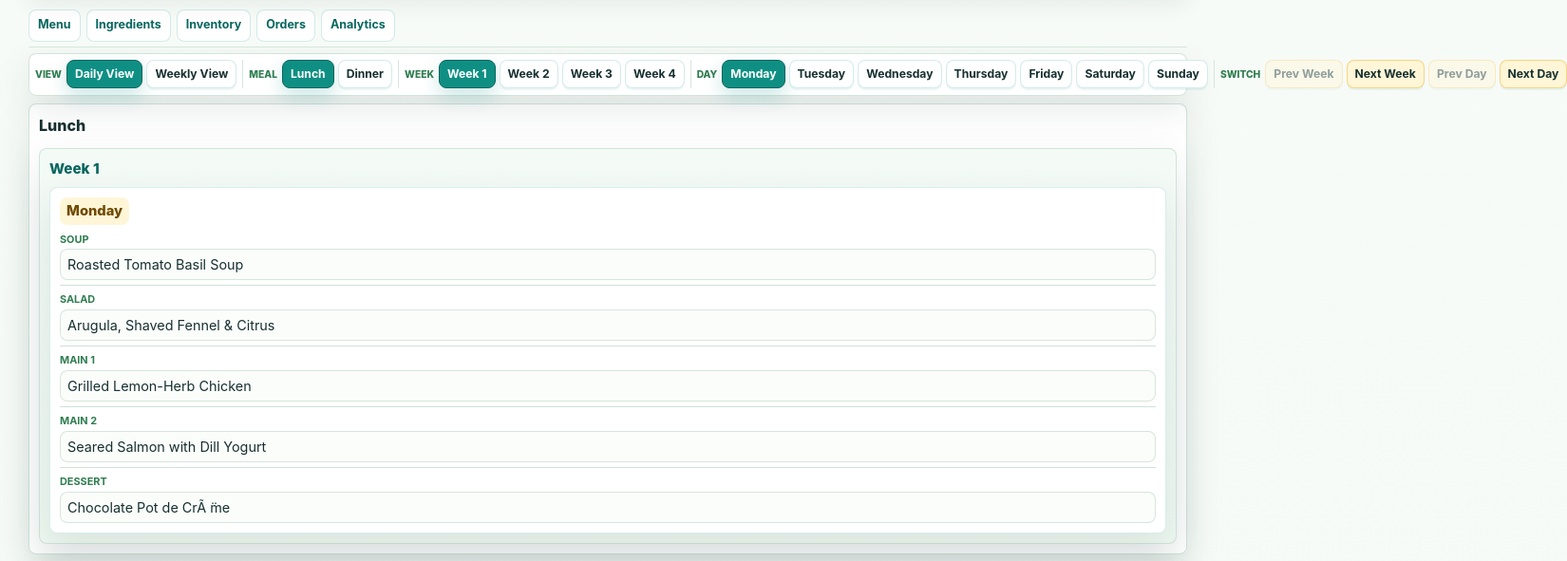
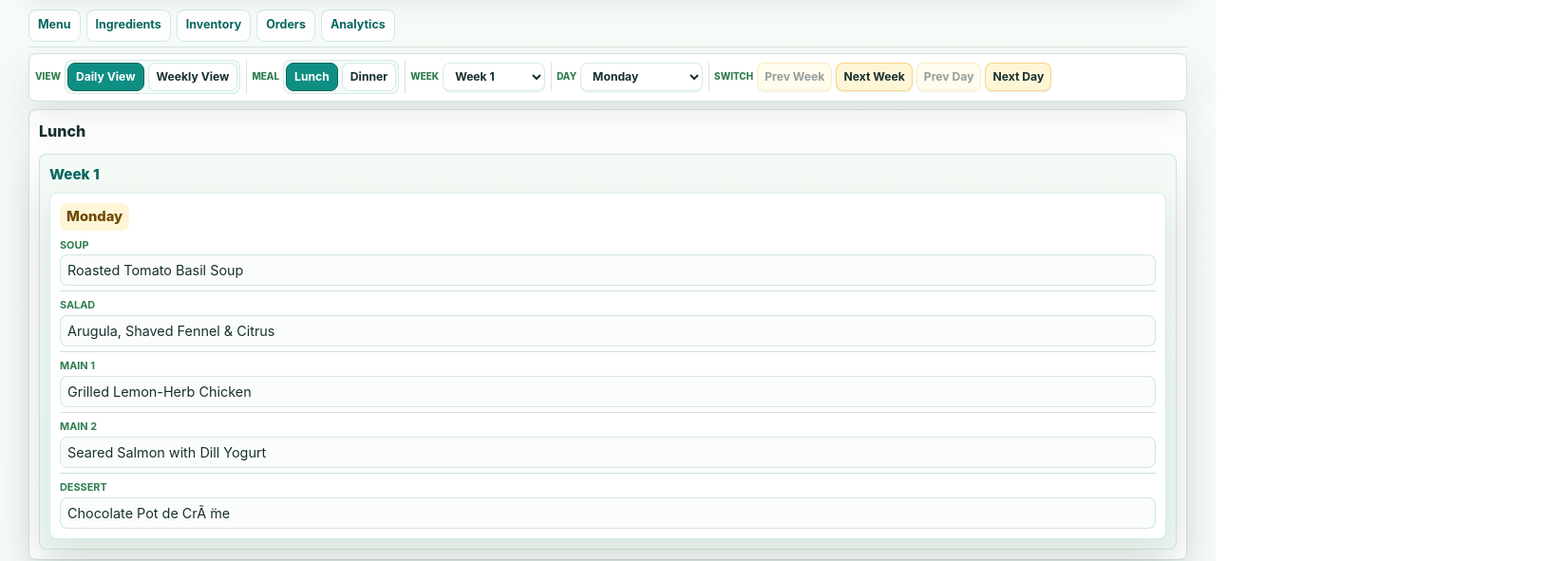
Before and after one commit to Carlosrosado13/Chef-Dashboard-Summer, a website with bundled scripts: page index.html in a window 1280 px wide. Shown: the part 139-730 px from the top of the page at 95% size, 1650 px wide, since content can reach past the window. Built offline with nearby package versions, Linux system fonts and the light colour scheme.

Commit message:
dashboard layout to follow the compact operational UX style of the original winter dashboard.

```diff
--- a/css/styles.css
+++ b/css/styles.css
@@ -2011,6 +2011,19 @@
   box-shadow: 0 8px 20px rgba(15, 143, 131, 0.22);
 }
 
+#view-filter,
+#meal-filter {
+  padding: 2px;
+  border: 1px solid rgba(15, 143, 131, 0.14);
+  border-radius: 8px;
+  background: #f4fbf6;
+}
+
+#view-filter .filter-button,
+#meal-filter .filter-button {
+  box-shadow: none;
+}
+
 .dashboard-controls .quick-switch-group .filter-button {
   border-color: rgba(247, 183, 51, 0.55);
   background: var(--color-citrus-soft);
@@ -2204,6 +2217,7 @@
 .admin-field input,
 .admin-field select,
 .admin-field textarea,
+.select-filter__control,
 .menu-assignment-recipes input[type="search"],
 .recipe-create-row input {
   border-color: rgba(15, 143, 131, 0.22);
@@ -2701,7 +2715,7 @@
 .dashboard-controls__body {
   display: flex;
   align-items: center;
-  gap: 6px;
+  gap: 5px;
   min-width: 0;
   overflow-x: auto;
   padding-bottom: 1px;
@@ -2712,7 +2726,7 @@
   display: inline-flex;
   flex: 0 0 auto;
   align-items: center;
-  gap: 5px;
+  gap: 4px;
   min-width: 0;
   padding: 0 6px 0 0;
   border-right: 1px solid rgba(207, 226, 216, 0.85);
@@ -2730,7 +2744,7 @@
 .dashboard-controls h2 {
   flex: 0 0 auto;
   min-width: auto;
-  font-size: 0.64rem;
+  font-size: 0.62rem;
   line-height: 1;
   white-space: nowrap;
 }
@@ -2745,6 +2759,29 @@
   padding-bottom: 0;
 }
 
+.select-filter {
+  display: inline-flex;
+}
+
+.select-filter__control {
+  min-height: 30px;
+  min-width: 108px;
+  padding: 3px 28px 3px 8px;
+  border: 1px solid rgba(15, 143, 131, 0.18);
+  border-radius: 8px;
+  background: #ffffff;
+  color: var(--color-text);
+  font: inherit;
+  font-size: 0.76rem;
+  font-weight: 750;
+  box-shadow: 0 2px 0 rgba(15, 143, 131, 0.08);
+}
+
+.select-filter__control:focus {
+  outline: 3px solid rgba(247, 183, 51, 0.28);
+  border-color: var(--color-accent);
+}
+
 .filter-button,
 .week-filter__button {
   min-height: 30px;
@@ -2757,6 +2794,7 @@
 
 .quick-switch-buttons .filter-button {
   min-width: auto;
+  padding-inline: 7px;
 }
 
 .dashboard-controls .quick-switch-group {
--- a/index.html
+++ b/index.html
@@ -43,11 +43,11 @@
           </div>
           <div class="control-group">
             <h2>Week</h2>
-            <div id="week-filter" class="filter-buttons" aria-label="Select week"></div>
+            <div id="week-filter" class="select-filter" aria-label="Select week"></div>
           </div>
           <div class="control-group">
             <h2>Day</h2>
-            <div id="day-filter" class="filter-buttons" aria-label="Select day"></div>
+            <div id="day-filter" class="select-filter" aria-label="Select day"></div>
           </div>
           <div class="control-group quick-switch-group">
             <h2>Switch</h2>
--- a/js/app.js
+++ b/js/app.js
@@ -197,6 +197,35 @@
   );
 }
 
+function renderSelectControl(container, options, selectedValue, onSelect) {
+  if (!container) {
+    throw new Error("Select container was not found.");
+  }
+
+  if (options.length === 0) {
+    container.replaceChildren();
+    return;
+  }
+
+  const select = document.createElement("select");
+  select.className = "select-filter__control";
+
+  for (const option of options) {
+    const item = document.createElement("option");
+    item.value = option.value;
+    item.textContent = option.label;
+    item.selected = selectedValue === option.value;
+    select.append(item);
+  }
+
+  select.addEventListener("change", () => {
+    onSelect(select.value);
+    renderDashboard();
+  });
+
+  container.replaceChildren(select);
+}
+
 function createFilterButton(label, value, isActive, onSelect) {
   const button = document.createElement("button");
   button.type = "button";
@@ -279,7 +308,7 @@
     }
   );
 
-  renderFilterButtons(
+  renderSelectControl(
     weekFilter,
     options.weeks.map((week) => ({
       label: week,
@@ -292,7 +321,7 @@
     }
   );
 
-  renderFilterButtons(
+  renderSelectControl(
     dayFilter,
     options.days.map((day) => ({
       label: day,
```
